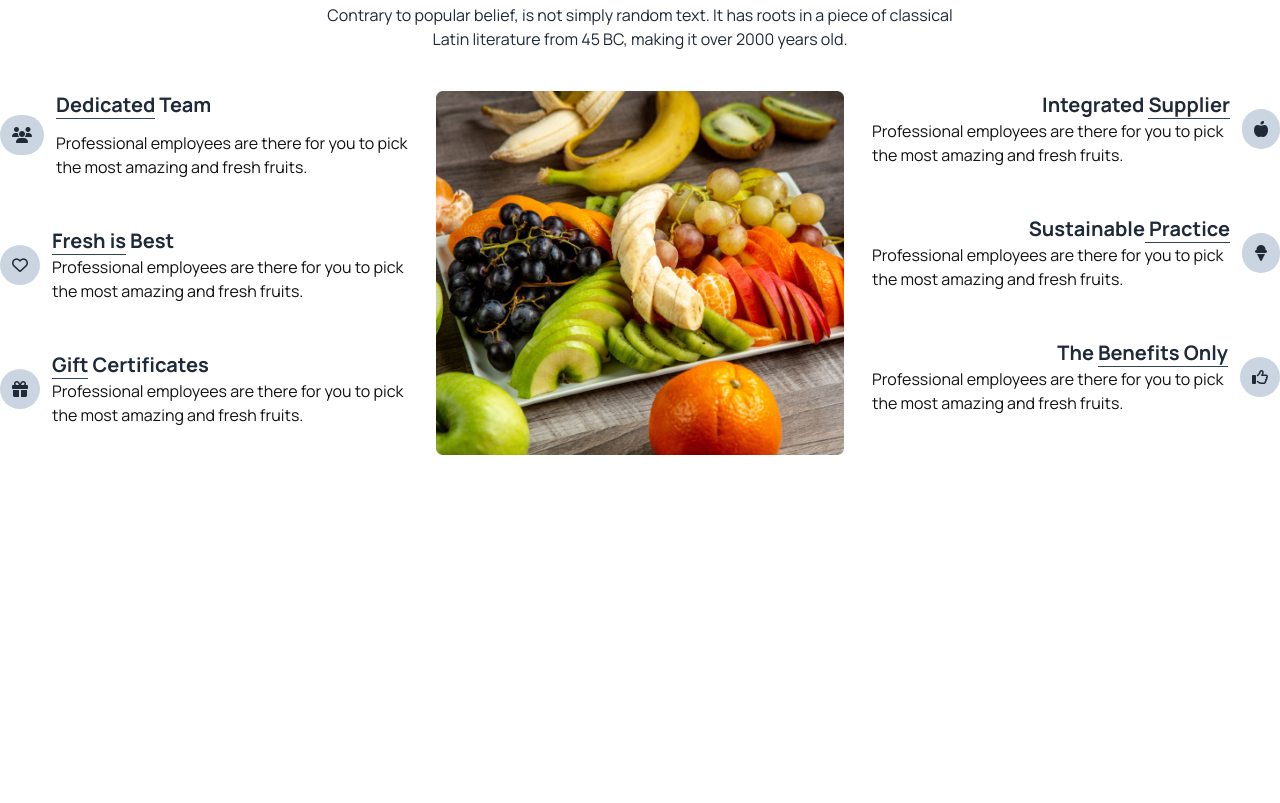
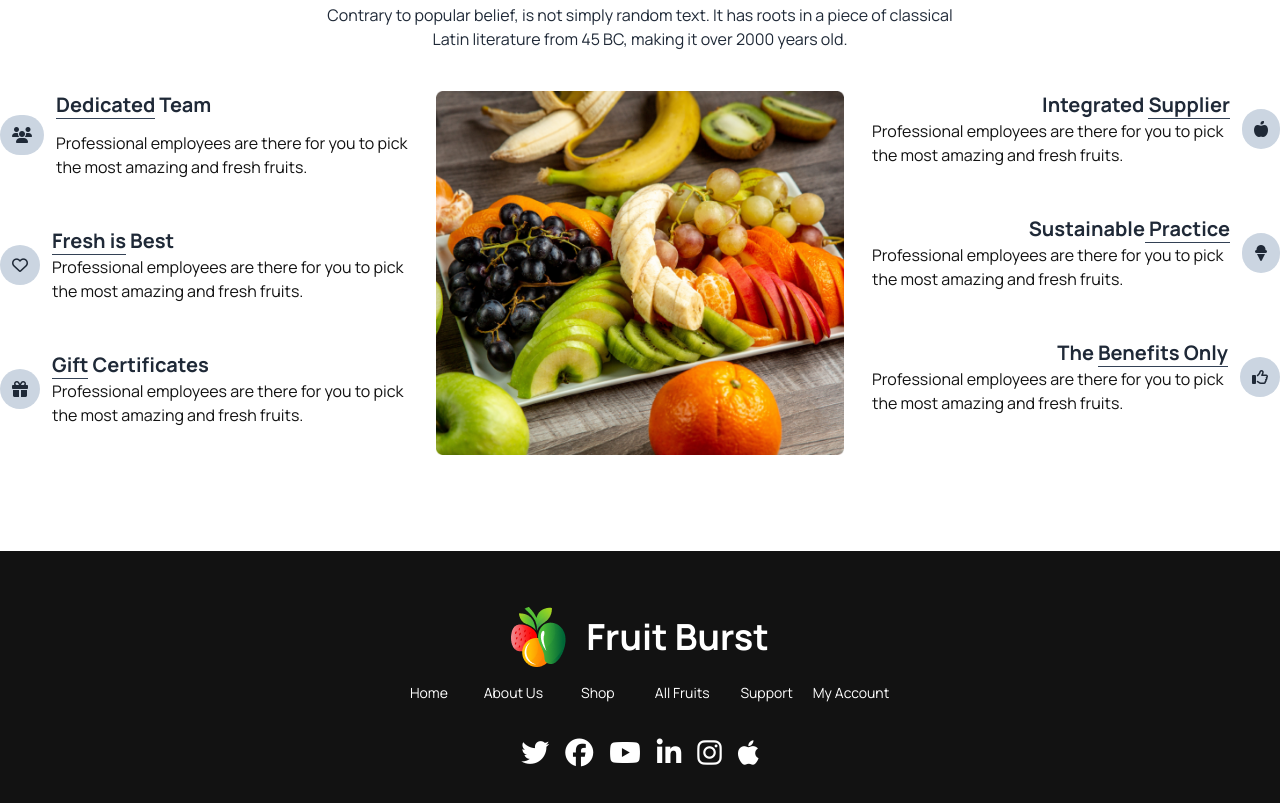
Before and after one commit to pujadasprema23/fruit-brust-daisyui, a plain HTML site: page index.html in a window 1280 px wide. Shown: the part 3207-4010 px from the top of the page. Before the commit the page ends 3758 px from the top, so only its background shows below. Drawn offline with nearby package versions, Linux system fonts and the light colour scheme.

Commit message:
completed footer section

```diff
--- a/index.html
+++ b/index.html
@@ -487,7 +487,41 @@
             </div>
         </section>
     </main>
-    <footer>
-    </footer>
+   <footer class="footer footer-center bg-[#121212] text-white p-10">
+  <aside class="flex gap-5 p-4 -mb-10">
+    <img src="images/logo.png" alt="">
+    <h2 class="text-4xl font-bold">Fruit Burst</h2>
+  </aside>
+  <div class="grid grid-cols-4 lg:grid-cols-6">
+    <p>Home</p>
+    <p>About Us</p>
+    <p>Shop</p>
+    <p>All Fruits</p>
+    <p>Support</p>
+    <p>My Account</p>
+  </div>
+  <nav>
+    <div class="grid grid-flow-col gap-4">
+      <a>
+        <i class="fa-brands fa-twitter fa-2xl"></i>
+      </a>
+      <a>
+         <i class="fa-brands fa-facebook fa-2xl"></i>
+      </a>
+      <a>
+        <i class="fa-brands fa-youtube fa-2xl"></i>
+      </a>
+      <a>
+        <i class="fa-brands fa-linkedin-in fa-2xl"></i>
+      </a>
+      <a>
+        <i class="fa-brands fa-instagram fa-2xl"></i>
+      </a>
+      <a>
+        <i class="fa-brands fa-apple fa-2xl"></i>
+      </a>
+    </div>
+  </nav>
+</footer>
 </body>
 </html>
```
